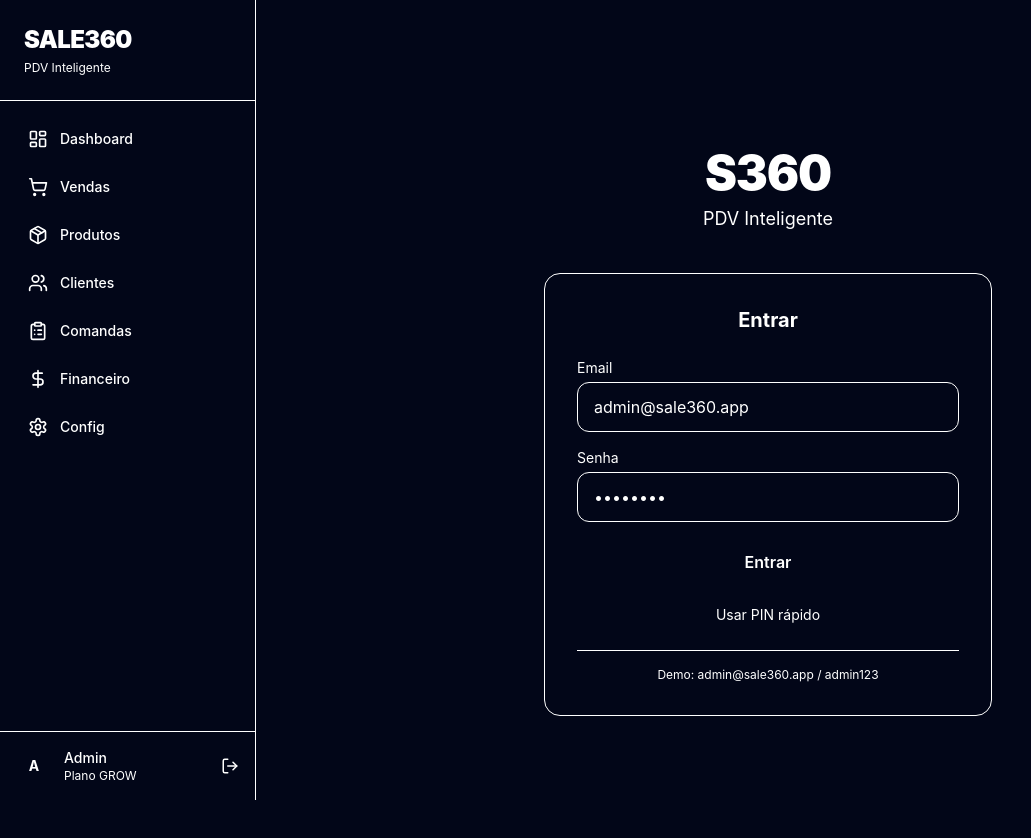
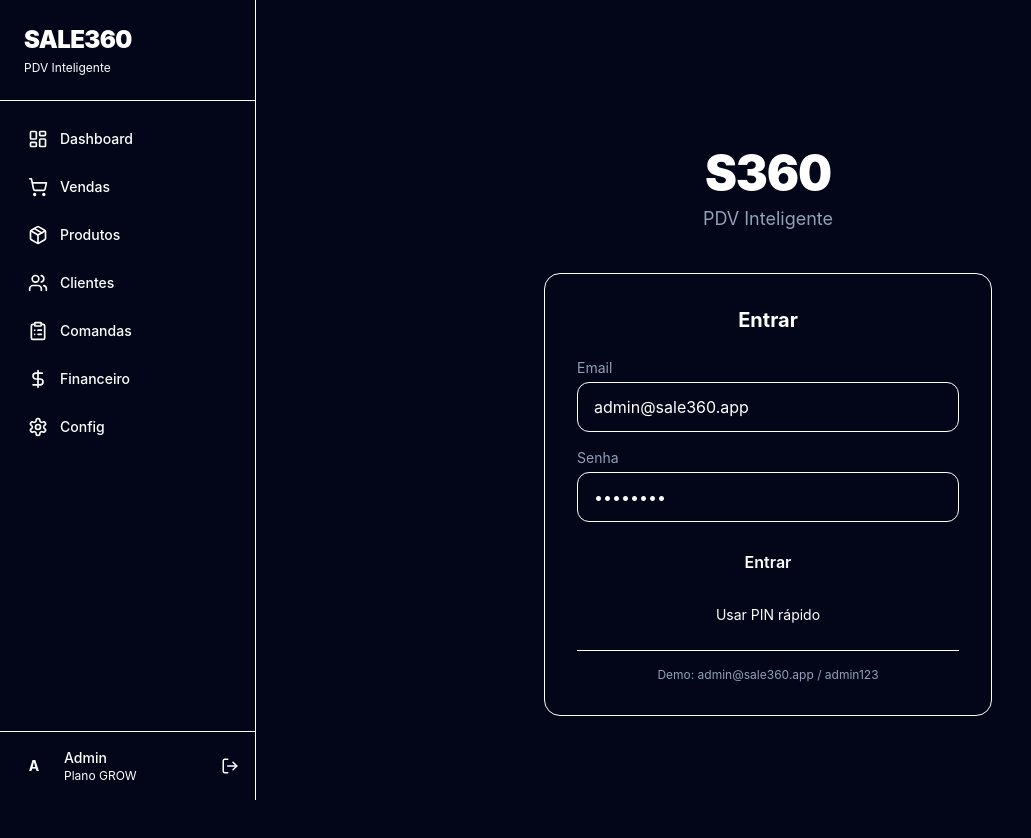
Before and after one commit to philipecordeiroprc-rgb/Sale360, a Next.js app in the folder apps/web/: page /login in a window 1280 px wide. Shown: the top 838 px of the page, without its empty margins (0-1031 px from the left). Built offline with nearby package versions, Linux system fonts and the light colour scheme; no server answers.

Commit message:
auto: update page.tsx

```diff
--- a/apps/web/src/app/login/page.tsx
+++ b/apps/web/src/app/login/page.tsx
@@ -62,7 +62,7 @@ export default function LoginPage() {
         {/* Logo */}
         <div className="text-center mb-10">
           <h1 className="text-5xl font-black text-accent tracking-tight">S360</h1>
-          <p className="text-dark-600 mt-2 text-lg">PDV Inteligente</p>
+          <p className="text-slate-400 mt-2 text-lg">PDV Inteligente</p>
         </div>
 
         {/* Form Card */}
@@ -74,7 +74,7 @@ export default function LoginPage() {
           <form onSubmit={handleSubmit} className="space-y-4">
             {/* Email */}
             <div>
-              <label className="block text-dark-600 text-sm mb-1">Email</label>
+              <label className="block text-slate-400 text-sm mb-1">Email</label>
               <input
                 type="email"
                 value={email}
@@ -87,7 +87,7 @@ export default function LoginPage() {
 
             {/* Password or PIN */}
             <div>
-              <label className="block text-dark-600 text-sm mb-1">
+              <label className="block text-slate-400 text-sm mb-1">
                 {mode === 'pin' ? 'PIN (4 dígitos)' : 'Senha'}
               </label>
               <input
@@ -130,7 +130,7 @@ export default function LoginPage() {
 
           {/* Credentials hint */}
           <div className="mt-6 pt-4 border-t border-dark-700">
-            <p className="text-xs text-dark-600 text-center">
+            <p className="text-xs text-slate-400 text-center">
               Demo: admin@sale360.app / admin123
             </p>
           </div>
```
